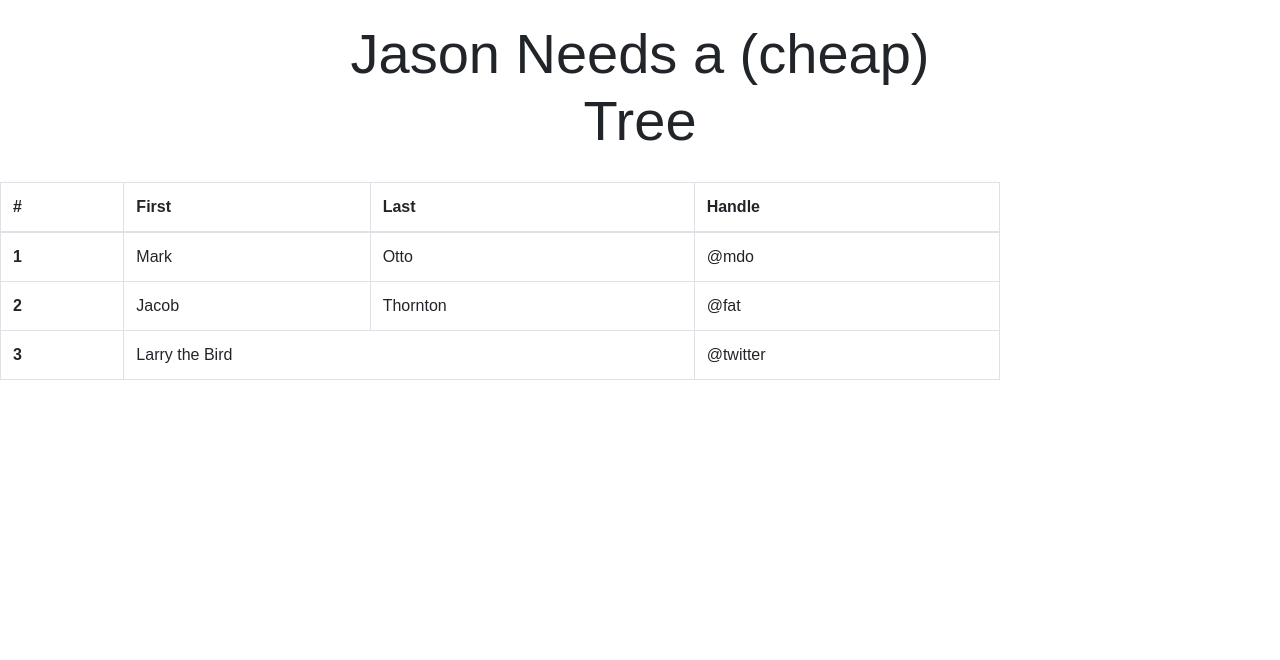
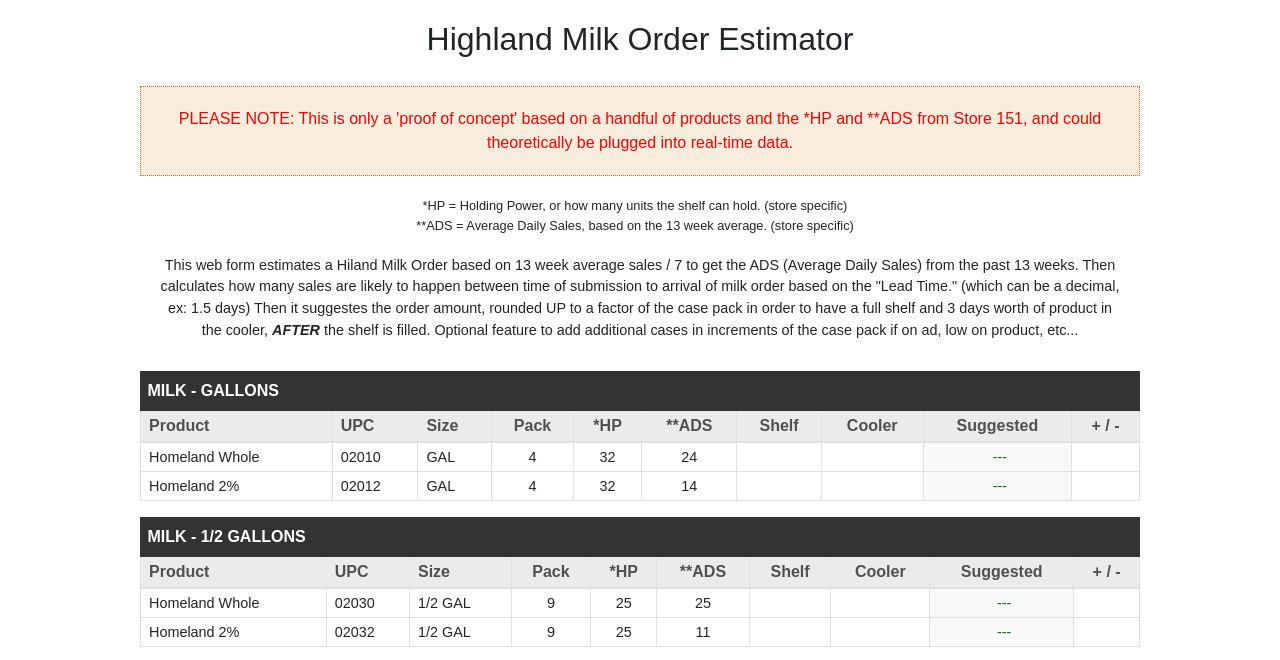
Before and after one commit to jhilgert00/my-first-static-web-app, a plain HTML site: page src/index.html in a window 1280 px wide. Drawn offline with nearby package versions, Linux system fonts and the light colour scheme.

Commit message:
added custom css

```diff
--- /dev/null
+++ b/src/custom.css
@@ -0,0 +1,58 @@
+table th {
+    color: rgb(80, 80, 80);
+    background-color: #ebebeb;
+    padding: 0.4rem;
+  }
+.table th, .table td {
+    padding: .2rem .5rem .2rem .5rem;
+}
+
+.table td {
+    font-size: .9em;
+}
+
+.hp, .ads, .pack, .shelf, .cooler, .suggested, .add, .hp-heading, .ads-heading, .pack-heading, .shelf-heading, .cooler-heading, .sugg-heading, .add-heading  {
+    text-align: center;
+}
+
+#product-section {
+    padding: .4rem;
+    color: #fff;
+    background-color: #333;
+    border-color: #333;
+}
+
+.text-center {
+    font-size:0.9em;
+    padding:20px 20px 30px 20px;
+}
+
+#disclaimer {
+    font-size: 1.0em;
+    background-color: #f9eddd;
+    color: red;
+    padding: 20px;
+    text-align: center;
+    border: 1px;
+    border-style: dotted;
+    border-color: #fb5d1e;
+}
+
+.suggested {
+    color: green;
+    font-weight: semi-bold;
+    text-indent: 5px;
+    font-size: 1.2em;
+    background-color: #f8f8f8;
+    line-height: 1.4;
+}
+
+#legend {
+    text-align: center;
+    font-size: 0.8em;
+    padding: 20px 20px 0px 10px;
+}
+
+#footer {
+    height: 300px;
+}
--- a/src/index.html
+++ b/src/index.html
@@ -8,44 +8,111 @@
   <script src="https://code.jquery.com/jquery-3.3.1.slim.min.js" integrity="sha384-q8i/X+965DzO0rT7abK41JStQIAqVgRVzpbzo5smXKp4YfRvH+8abtTE1Pi6jizo" crossorigin="anonymous"></script>
   <script src="https://cdn.jsdelivr.net/npm/popper.js@1.14.7/dist/umd/popper.min.js" integrity="sha384-UO2eT0CpHqdSJQ6hJty5KVphtPhzWj9WO1clHTMGa3JDZwrnQq4sF86dIHNDz0W1" crossorigin="anonymous"></script>
   <link rel="stylesheet" href="https://cdn.jsdelivr.net/npm/bootstrap@4.3.1/dist/css/bootstrap.min.css" integrity="sha384-ggOyR0iXCbMQv3Xipma34MD+dH/1fQ784/j6cY/iJTQUOhcWr7x9JvoRxT2MZw1T" crossorigin="anonymous">
+  <link rel="stylesheet" type="text/css" href="custom.css">
   <script src="https://cdn.jsdelivr.net/npm/bootstrap@4.3.1/dist/js/bootstrap.min.js" integrity="sha384-JjSmVgyd0p3pXB1rRibZUAYoIIy6OrQ6VrjIEaFf/nJGzIxFDsf4x0xIM+B07jRM" crossorigin="anonymous"></script>
-  <title>Vanilla JavaScript App</title>
+  <title>Hiland Milk Order Estimator</title>
 </head>
 
 <body>
   <main>
-    <h1>Jason Needs a (cheap) Tree</h1>
+    <h1>Highland Milk Order Estimator</h1>
   </main>
+
     <div id="container">
+    <div id="disclaimer">PLEASE NOTE: This is only a 'proof of concept' based on a handful of products and the *HP and **ADS from Store 151, and could theoretically be plugged into real-time data.</div>
+    <div id="legend">*HP = Holding Power, or how many units the shelf can hold. (store specific)<br />**ADS = Average Daily Sales, based on the 13 week average. (store specific)</div>
+    <div class="text-center">This web form estimates a Hiland Milk Order based on 13 week average sales / 7 to get the ADS (Average Daily Sales) from the past 13 weeks. Then calculates how many sales are likely to happen between time of submission to arrival of milk order based on the "Lead Time." (which can be a decimal, ex: 1.5 days) Then it suggestes the order amount, rounded UP to a factor of the case pack in order to have a full shelf and 3 days worth of product in the cooler, <b><i>AFTER</i></b> the shelf is filled. Optional feature to add additional cases in increments of the case pack if on ad, low on product, etc...</div>
     <table class="table table-bordered">
       <thead>
         <tr>
-          <th scope="col">#</th>
-          <th scope="col">First</th>
-          <th scope="col">Last</th>
-          <th scope="col">Handle</th>
+          <th scope="col" colspan="10" id="product-section">MILK - GALLONS</th>
+        </tr>
+        <tr>
+          <th scope="col" class="section-header">Product</th>
+          <th scope="col">UPC</th>
+          <th scope="col">Size</th>
+          <th class="pack-heading" scope="col">Pack</th>
+          <th class="hp-heading" scope="col">*HP</th>
+          <th class="ads-heading" scope="col">**ADS</th>
+          <th class="shelf-heading" scope="col">Shelf</th>
+          <th class="cooler-heading" scope="col">Cooler</th>
+          <th class="sugg-heading" scope="col">Suggested</th>
+          <th class="add-heading" scope="col"> + / - </th>
         </tr>
       </thead>
       <tbody>
         <tr>
-          <th scope="row">1</th>
-          <td>Mark</td>
-          <td>Otto</td>
-          <td>@mdo</td>
+          <td class="product_name" scope="row">Homeland Whole</th>
+          <td class="upc">02010</td>
+          <td class="size">GAL</td>
+          <td class="pack">4</td>
+          <td class="hp">32</td>
+          <td class="ads">24</td>
+          <td class="shelf"></td>
+          <td class="cooler"></td>
+          <td class="suggested">---</td>
+          <td class="add"></td>
         </tr>
         <tr>
-          <th scope="row">2</th>
-          <td>Jacob</td>
-          <td>Thornton</td>
-          <td>@fat</td>
-        </tr>
-        <tr>
-          <th scope="row">3</th>
-          <td colspan="2">Larry the Bird</td>
-          <td>@twitter</td>
+          <td class="product_name" scope="row">Homeland 2%</th>
+          <td class="upc">02012</td>
+          <td class="size">GAL</td>
+          <td class="pack">4</td>
+          <td class="hp">32</td>
+          <td class="ads">14</td>
+          <td class="shelf"></td>
+          <td class="cooler"></td>
+          <td class="suggested">---</td>
+          <td class="add"></td>
         </tr>
       </tbody>
     </table>
+    <table class="table table-bordered">
+      <thead>
+        <tr>
+          <th scope="col" colspan="10" id="product-section">MILK - 1/2 GALLONS</th>
+        </tr>
+        <tr>
+          <th scope="col" class="section-header">Product</th>
+          <th scope="col">UPC</th>
+          <th scope="col">Size</th>
+          <th class="pack-heading" scope="col">Pack</th>
+          <th class="hp-heading" scope="col">*HP</th>
+          <th class="ads-heading" scope="col">**ADS</th>
+          <th class="shelf-heading" scope="col">Shelf</th>
+          <th class="cooler-heading" scope="col">Cooler</th>
+          <th class="sugg-heading" scope="col">Suggested</th>
+          <th class="add-heading" scope="col"> + / - </th>
+        </tr>
+      </thead>
+      <tbody>
+        <tr>
+          <td class="product_name" scope="row">Homeland Whole</th>
+          <td class="upc">02030</td>
+          <td class="size">1/2 GAL</td>
+          <td class="pack">9</td>
+          <td class="hp">25</td>
+          <td class="ads">25</td>
+          <td class="shelf"></td>
+          <td class="cooler"></td>
+          <td class="suggested">---</td>
+          <td class="add"></td>
+        </tr>
+        <tr>
+          <td class="product_name" scope="row">Homeland 2%</th>
+          <td class="upc">02032</td>
+          <td class="size">1/2 GAL</td>
+          <td class="pack">9</td>
+          <td class="hp">25</td>
+          <td class="ads">11</td>
+          <td class="shelf"></td>
+          <td class="cooler"></td>
+          <td class="suggested">---</td>
+          <td class="add"></td>
+        </tr>
+      </tbody>
+    </table>
+    <div id="footer"></div>
     </div>
 </body>
 
--- a/src/styles.css
+++ b/src/styles.css
@@ -17,9 +17,11 @@ main {
 
 main > h1 {
   text-align: center;
-  font-size: 3.5em;
+  font-size: 2.0em;
 }
 
 #container {
   width: 1000px;
+  margin-left: auto;
+  margin-right: auto;
 }
```
